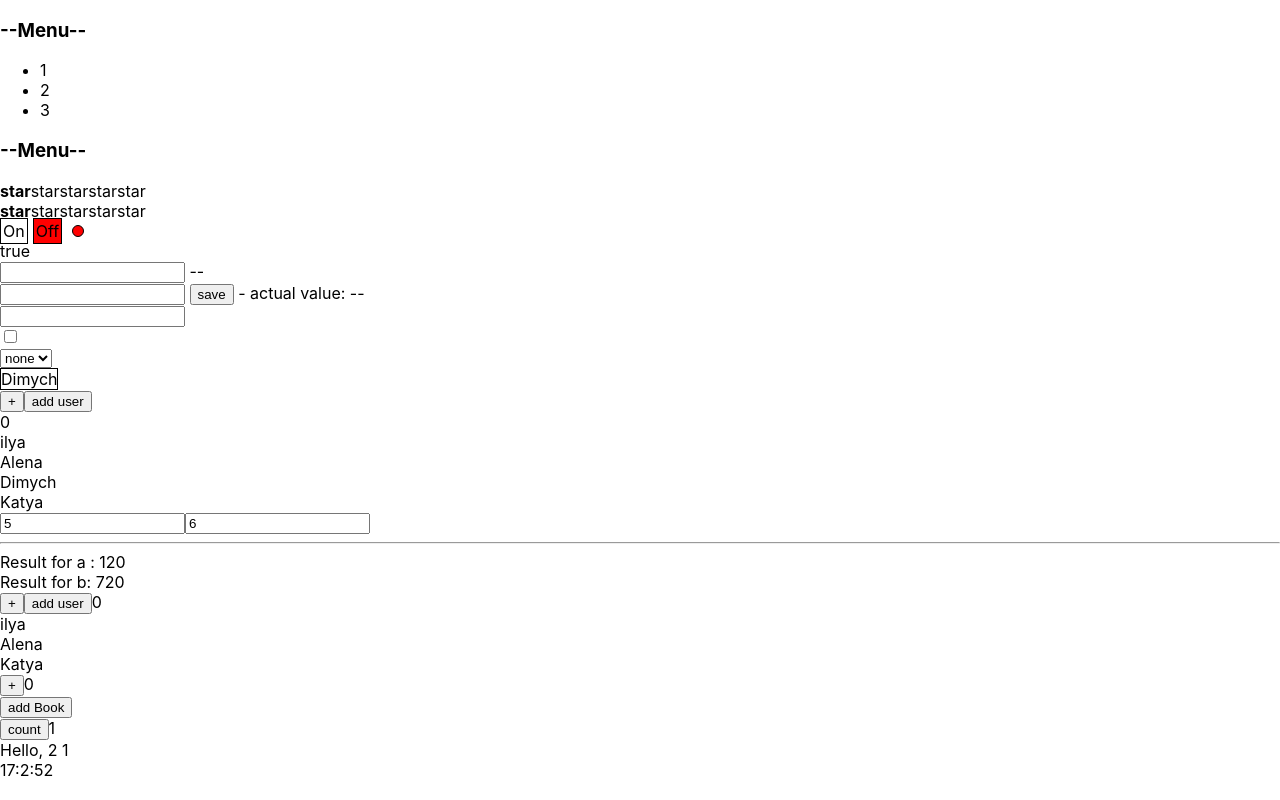
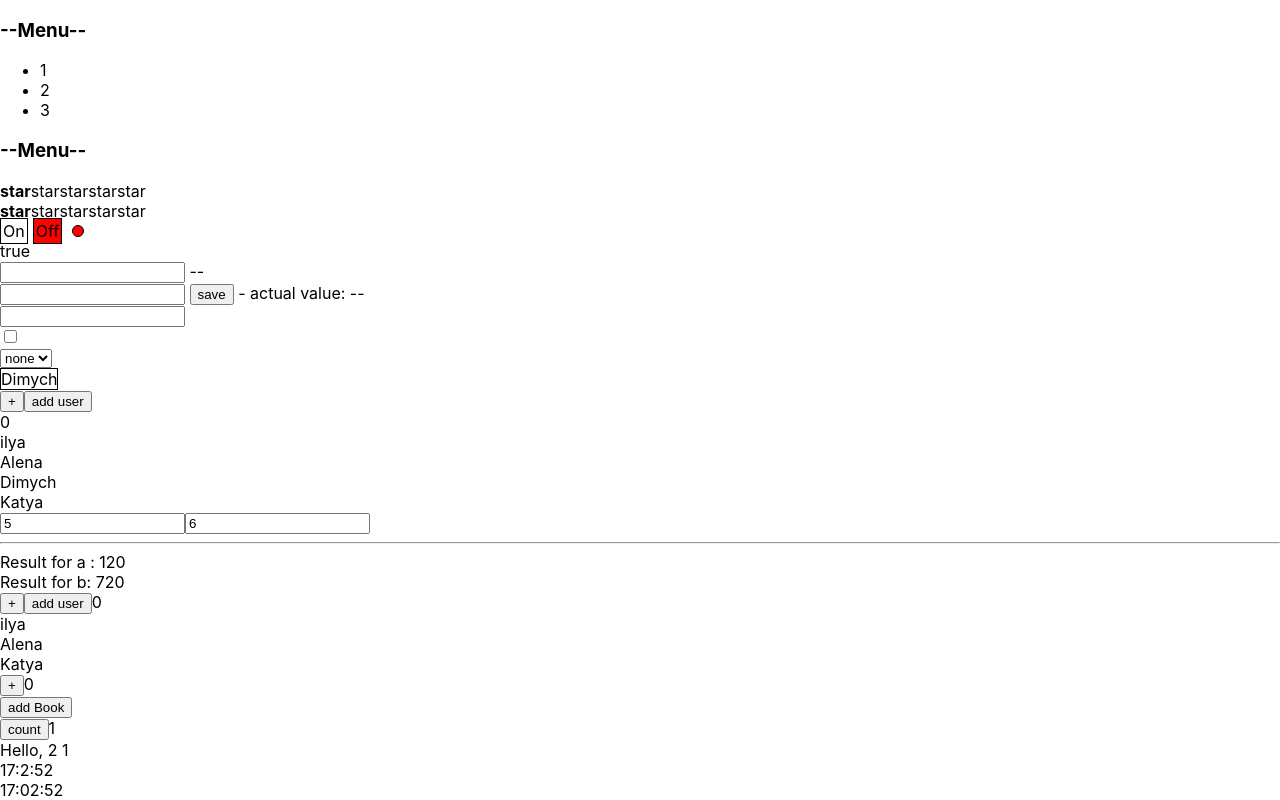
Before and after one commit to IlyaGab/React-podrobno, a React (Create React App) app: page / in a window 1280 px wide. Built offline with nearby package versions, Linux system fonts and the light colour scheme.

Commit message:
add Clock task

```diff
--- a/src/App.tsx
+++ b/src/App.tsx
@@ -15,6 +15,7 @@ import Factorial from './Components/Factorial/Factorial';
 import UseCallback from './Components/useCallback/UseCallback';
 import UseState from './Components/UseState/UseState';
 import UseEffect, { SetTimeoutExample, TimeExample} from './Components/UseEffect/UseEffect';
+import Clock from './Components/Clock/Clock';
 
 
 
@@ -50,6 +51,7 @@ function App() {
             <UseEffect/>
             <SetTimeoutExample/>
             <TimeExample/>
+            <Clock/>
         </div>
     );
 }
--- /dev/null
+++ b/src/Components/Clock/Clock.tsx
@@ -0,0 +1,34 @@
+import React, {useEffect, useState} from 'react';
+
+type PropsType = {
+
+}
+
+const getTwoDigitsString = (num:number) => num < 10 ? '0' + num : num
+
+
+const Clock:React.FC<PropsType> = () => {
+    const [date, setDate] = useState(new Date())
+
+    useEffect(()=>{
+        const intevalId =  setInterval(()=> {
+            console.log('Tick')
+            setDate(new Date())
+        }, 1000)
+        return () => {
+         clearInterval(intevalId)
+        }
+    },[])
+
+    return (
+        <div>
+            <span>{getTwoDigitsString(date.getHours())}</span>
+            :
+            <span>{getTwoDigitsString(date.getMinutes())}</span>
+            :
+            <span>{getTwoDigitsString(date.getSeconds())}</span>
+        </div>
+    );
+};
+
+export default Clock;
```
